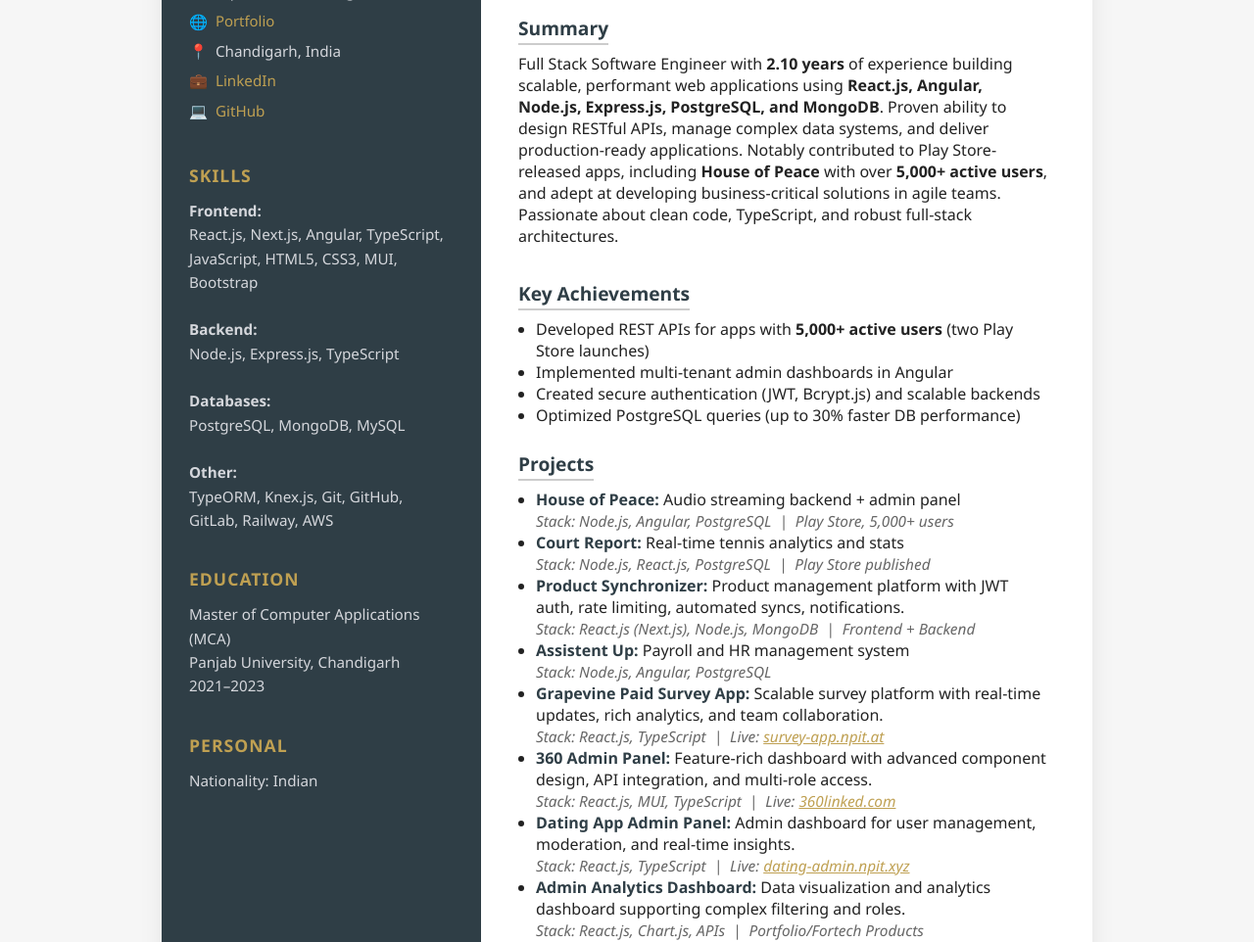
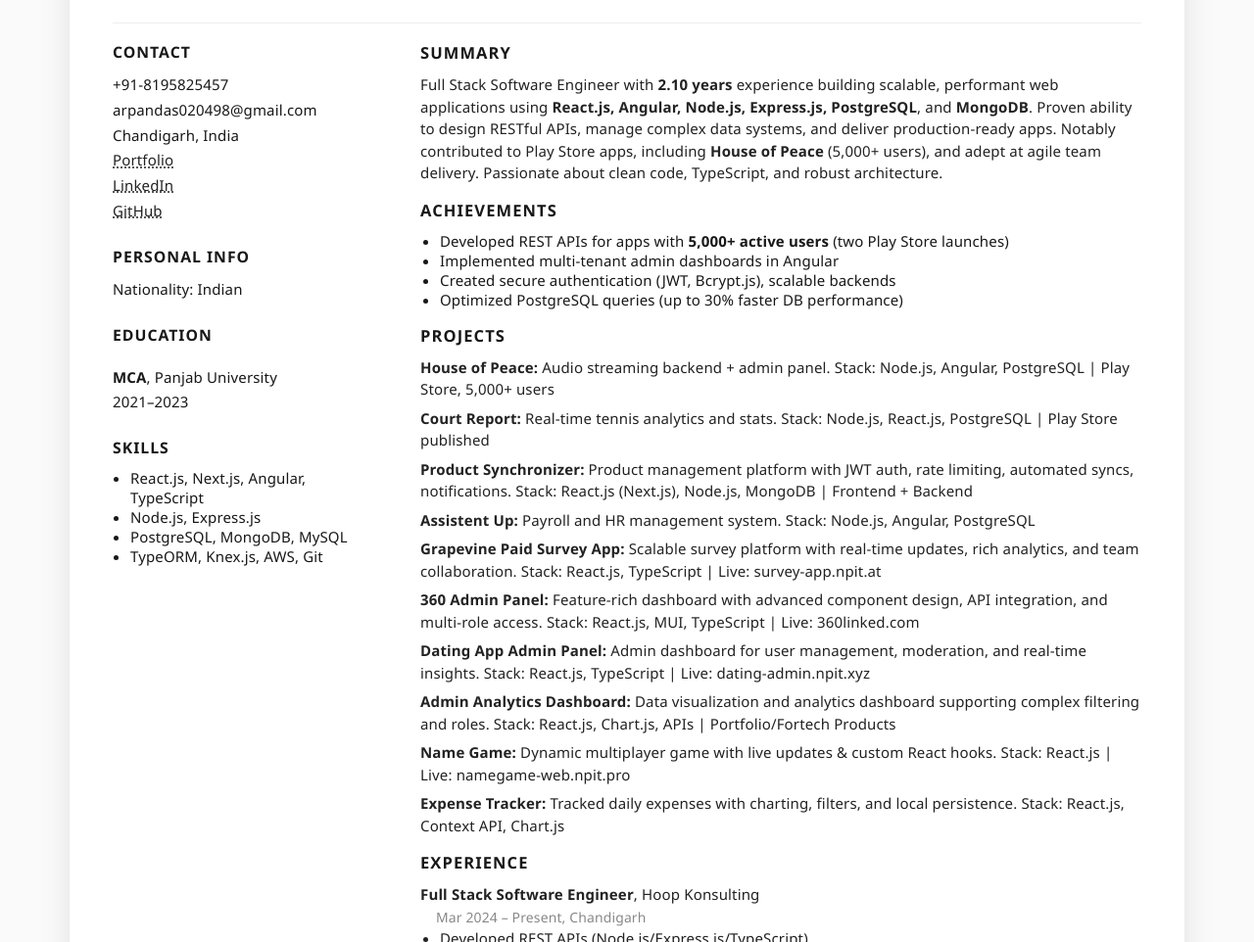
Before and after one commit to Arpan840/Resume, a plain HTML site: page index.html in a window 1280 px wide. Shown: the part 155-1117 px from the top of the page at 98% size. Drawn offline with Linux system fonts and the light colour scheme.

Commit message:
Refactor resume layout and styles for improved readability and responsiveness

```diff
--- a/index.html
+++ b/index.html
@@ -3,299 +3,274 @@
 <head>
   <meta charset="UTF-8">
   <title>Arpan Das – Resume</title>
-  <meta name="viewport" content="width=device-width,initial-scale=1">
+  <meta name="viewport" content="width=device-width, initial-scale=1">
   <style>
     body {
+      background: #fafafa;
+      font-family: "Segoe UI", Arial, Helvetica, sans-serif;
       margin: 0;
-      font-family: 'Segoe UI', Arial, sans-serif;
-      background: #f6f6f6;
-      color: #222;
+      color: #181818;
+      letter-spacing: 0.01em;
+      font-size: 15px;
     }
-    .container {
-      display: flex;
-      max-width: 950px;
+    .resume-wrapper {
+      max-width: 1050px;
+      margin: 40px auto;
       background: #fff;
-      margin: 32px auto;
-      box-shadow: 0 6px 24px rgba(0,0,0,0.08);
-      border-radius: 8px;
-      overflow: hidden;
-    }
-    .sidebar {
-      background: #2f3e46;
-      color: #d5d7dc;
-      width: 270px;
-      padding: 36px 28px;
-      flex-shrink: 0;
+      box-shadow: 0 8px 32px rgba(0, 0, 0, 0.10);
+      padding: 48px 44px 44px 44px;
       display: flex;
       flex-direction: column;
-      gap: 36px;
+      border-radius: 12px;
     }
-    .sidebar h2 {
-      margin: 0 0 12px 0;
-      font-size: 1.1em;
+    @media (max-width:900px) {
+      .resume-wrapper {
+        padding: 24px 4vw 24px 4vw;
+      }
+    }
+    .flex-row {
+      display: flex;
+      flex-wrap: wrap;
+      gap: 44px;
+    }
+    .col-left {
+      flex: 1 1 260px;
+      max-width: 270px;
+      min-width: 230px;
+    }
+    .col-right {
+      flex: 2 1 450px;
+      min-width: 260px;
+    }
+    @media (max-width:650px) {
+      .flex-row {
+        flex-direction: column;
+        gap: 0;
+      }
+      .col-left, .col-right {
+        max-width: 100vw;
+      }
+    }
+
+    /* HEADER */
+    .name-block {
+      font-size: 2.5em;
+      font-family: "Arial Black", Arial, sans-serif;
+      font-weight: 900;
+      letter-spacing: 2px;
+      margin-bottom: 0px;
+      margin-top: 0;
+    }
+    .headline {
+      font-size: 1.12em;
+      letter-spacing: 0.01em;
+      font-weight: 500;
+      margin-top: 0;
+      margin-bottom: 8px;
+    }
+    .divider {
+      border: none;
+      border-top: 1.2px solid #eee;
+      margin: 18px 0 18px 0;
+    }
+
+    /* LEFT BLOCK */
+    .side-section {
+      margin-bottom: 22px;
+    }
+    .side-section h2 {
+      font-size: 1.05em;
+      font-weight: bold;
       letter-spacing: 1px;
-      font-weight: 600;
-      color: #bfa052;
+      margin: 0 0 10px 0;
     }
-    .sidebar .info, .sidebar .skills {
-      font-size: 0.95em;
-      line-height: 1.6;
+    .side-section ul {
+      margin: 0 0 0 18px;
+      padding: 0;
+      list-style: disc;
     }
-    .sidebar .icon-label {
-      display: flex;
-      align-items: center;
+    .side-details {
       margin-bottom: 6px;
-    }
-    .sidebar .icon-label span {
-      margin-left: 8px;
+      line-height: 1.72;
       font-size: 1em;
     }
-    .sidebar a {
-      color: #bfa052;
-      text-decoration: none;
+    .side-section .side-label {
+      font-weight: bold;
+      margin-top: 10px;
+      display: inline-block;
+    }
+
+    /* RIGHT BLOCK */
+    .section-title {
+      font-size: 1.1em;
+      font-weight: bold;
+      letter-spacing: 1.1px;
+      margin: 30px 0 10px 0;
+    }
+    .section-title:first-of-type {
+      margin-top: 0;
+    }
+    .resume-section {
+      margin-bottom: 15px;
+    }
+    .resume-section ul {
+      margin: 0 0 0 20px;
+      padding: 0;
+      list-style: disc;
+    }
+    .with-date {
+      display: flex;
+      justify-content: space-between;
+      align-items: baseline;
+      gap: 12px;
+    }
+    .with-date .section-title {
+      margin-bottom: 0;
+    }
+    .right-details {
+      color: #222;
+      font-size: 1em;
+      line-height: 1.5;
+      margin-bottom: 7px;
+    }
+    .dates {
+      color: #888;
+      font-size: .93em;
+      font-weight: normal;
+      white-space: nowrap;
+      margin-left: 16px;
+    }
+    .projects strong {
+      font-weight: 600;
+    }
+
+    /* Minor styles */
+    a {
+      color: #222;
+      text-decoration: underline dotted;
       word-break: break-all;
     }
-    .main {
-      flex: 1;
-      padding: 38px 44px 38px 38px;
-      display: flex;
-      flex-direction: column;
-      gap: 25px;
-    }
-    .top-header {
-      display: flex;
-      align-items: flex-start;
-      justify-content: space-between;
-      gap: 12px;
-      flex-wrap: wrap;
-    }
-    .name-title {
-      margin-bottom: 6px;
-    }
-    .name {
-      font-size: 2em;
-      letter-spacing: 1px;
-      font-weight: bold;
-      margin: 0 0 2px;
-    }
-    .role {
-      font-size: 1.12em;
-      color: #bfa052;
-      font-weight: 600;
-    }
-    .summary, .section {
-      margin-bottom: 9px;
-    }
-    .section-title {
-      font-size: 1.2em;
-      font-weight: 600;
-      border-bottom: 2px solid #cccccc;
-      color: #2f3e46;
-      display: inline-block;
-      padding-bottom: 2px;
-      margin-bottom: 8px;
-      margin-top: 0;
-    }
-    ul {
-      margin: 0;
-      padding-left: 18px;
-    }
-    .projects .project-title {
-      font-weight: 600;
-      color: #2f3e46;
-    }
-    .projects .tech {
-      font-size: 0.96em;
-      color: #666666;
-      font-style: italic;
-    }
-    .exp-job {
-      margin-bottom: 15px;
-    }
-    .exp-job-title {
-      font-weight: 600;
-      color: #2f3e46;
-    }
-    .exp-job-company {
-      font-style: italic;
-      color: #bfa052;
-    }
-    @media (max-width: 800px) {
-      .container {
-        flex-direction: column;
-        max-width: 98vw;
-      }
-      .sidebar, .main {
-        width: 100%;
-        max-width: 100vw;
-      }
-      .sidebar {
-        flex-direction: row;
-        flex-wrap: wrap;
-        gap: 18px;
-        padding: 20px 12px;
-      }
-      .main {
-        padding: 22px 10px 20px 18px;
-      }
-    }
-    @media (max-width: 600px) {
-      .top-header {
-        flex-direction: column;
-        gap: 2px;
+    @media print {
+      body, .resume-wrapper {
+        background: #fff !important;
+        box-shadow: none !important;
+        color-adjust: exact;
+        -webkit-print-color-adjust: exact;
       }
     }
   </style>
 </head>
 <body>
-  <div class="container">
-    <!-- Sidebar -->
-    <aside class="sidebar">
-        <section>
+  <div class="resume-wrapper">
+    <!-- HEADER -->
+    <div class="name-block">Arpan Das</div>
+    <div class="headline">FULL STACK SOFTWARE ENGINEER</div>
+    <hr class="divider" />
+
+    <div class="flex-row">
+      <!-- LEFT COLUMN -->
+      <div class="col-left">
+        <div class="side-section">
           <h2>CONTACT</h2>
-          <div class="info">
-            <div class="icon-label">📞 <span>+91-8195825457</span></div>
-            <div class="icon-label">📧 <span>arpandas020498@gmail.com</span></div>
-            <div class="icon-label">🌐 <span style="font-size:0.98em;"><a href="https://my-port-folio-flax.vercel.app/" target="_blank">Portfolio</a></span></div>
-            <div class="icon-label">📍 <span>Chandigarh, India</span></div>
-            <div class="icon-label">💼 <span><a href="https://www.linkedin.com/in/arpan-das-51417a205/" target="_blank">LinkedIn</a></span></div>
-            <div class="icon-label">💻 <span><a href="https://github.com/Arpan840" target="_blank">GitHub</a></span></div>
+          <div class="side-details">
+            +91-8195825457<br>
+            arpandas020498@gmail.com<br>
+            Chandigarh, India<br>
+            <a href="https://my-port-folio-flax.vercel.app/" target="_blank">Portfolio</a><br>
+            <a href="https://www.linkedin.com/in/arpan-das-51417a205/" target="_blank">LinkedIn</a><br>
+            <a href="https://github.com/arpan840" target="_blank">GitHub</a>
           </div>
-        </section>
-        <section>
-          <h2>SKILLS</h2>
-          <div class="skills">
-            <b>Frontend:</b><br>
-            React.js, Next.js, Angular, TypeScript, JavaScript, HTML5, CSS3, MUI, Bootstrap<br><br>
-            <b>Backend:</b><br>
-            Node.js, Express.js, TypeScript<br><br>
-            <b>Databases:</b><br>
-            PostgreSQL, MongoDB, MySQL<br><br>
-            <b>Other:</b><br>
-            TypeORM, Knex.js, Git, GitHub, GitLab, Railway, AWS
         </div>
-        </section>
-        <section>
+        <div class="side-section">
+          <h2>PERSONAL INFO</h2>
+          <div class="side-details">
+            Nationality: Indian
+          </div>
+        </div>
+        <div class="side-section">
           <h2>EDUCATION</h2>
-          <div class="skills">
-            Master of Computer Applications (MCA)<br>
-            Panjab University, Chandigarh<br>
+          <div class="side-details">
+            <span class="side-label">MCA</span>, Panjab University<br>
             2021–2023
           </div>
-        </section>
-        <section>
-          <h2>PERSONAL</h2>
-          <div class="skills">
-            Nationality: Indian
         </div>
-        </section>
-    </aside>
+        <div class="side-section">
+          <h2>SKILLS</h2>
+          <ul>
+            <li>React.js, Next.js, Angular, TypeScript</li>
+            <li>Node.js, Express.js</li>
+            <li>PostgreSQL, MongoDB, MySQL</li>
+            <li>TypeORM, Knex.js, AWS, Git</li>
+          </ul>
+        </div>
+      </div>
 
-    <!-- Main Content -->
-    <main class="main">
-      <header class="top-header">
-        <div class="name-title">
-          <div class="name">Arpan Das</div>
-          <div class="role">Full Stack Software Engineer</div>
+      <!-- RIGHT COLUMN -->
+      <div class="col-right">
+        <div class="resume-section">
+          <div class="section-title">SUMMARY</div>
+          <div class="right-details">
+            Full Stack Software Engineer with <b>2.10 years</b> experience building scalable, performant web applications using <b>React.js, Angular, Node.js, Express.js, PostgreSQL</b>, and <b>MongoDB</b>. Proven ability to design RESTful APIs, manage complex data systems, and deliver production-ready apps. Notably contributed to Play Store apps, including <b>House of Peace</b> (5,000+ users), and adept at agile team delivery. Passionate about clean code, TypeScript, and robust architecture.
           </div>
-      </header>
-      <section class="summary">
-        <div class="section-title">Summary</div>
-        <div>
-          Full Stack Software Engineer with <b>2.10 years</b> of experience building scalable, performant web applications using <b>React.js, Angular, Node.js, Express.js, PostgreSQL, and MongoDB</b>. Proven ability to design RESTful APIs, manage complex data systems, and deliver production-ready applications. Notably contributed to Play Store-released apps, including <b>House of Peace</b> with over <b>5,000+ active users</b>, and adept at developing business-critical solutions in agile teams. Passionate about clean code, TypeScript, and robust full-stack architectures.
         </div>
-      </section>
 
-      <section>
-        <div class="section-title">Key Achievements</div>
+        <div class="resume-section">
+          <div class="section-title">ACHIEVEMENTS</div>
           <ul>
             <li>Developed REST APIs for apps with <b>5,000+ active users</b> (two Play Store launches)</li>
             <li>Implemented multi-tenant admin dashboards in Angular</li>
-          <li>Created secure authentication (JWT, Bcrypt.js) and scalable backends</li>
+            <li>Created secure authentication (JWT, Bcrypt.js), scalable backends</li>
             <li>Optimized PostgreSQL queries (up to 30% faster DB performance)</li>
           </ul>
-      </section>
-<section class="projects">
-  <div class="section-title">Projects</div>
-  <ul>
-    <!-- TOP PRIORITY, REAL-WORLD PROJECTS -->
-    <li>
-      <span class="project-title">House of Peace:</span> Audio streaming backend + admin panel<br>
-      <span class="tech">Stack: Node.js, Angular, PostgreSQL &nbsp;|&nbsp; Play Store, 5,000+ users</span>
-    </li>
-    <li>
-      <span class="project-title">Court Report:</span> Real-time tennis analytics and stats<br>
-      <span class="tech">Stack: Node.js, React.js, PostgreSQL &nbsp;|&nbsp; Play Store published</span>
-    </li>
-    <li>
-      <span class="project-title">Product Synchronizer:</span> Product management platform with JWT auth, rate limiting, automated syncs, notifications.<br>
-      <span class="tech">Stack: React.js (Next.js), Node.js, MongoDB &nbsp;|&nbsp; Frontend + Backend</span>
-    </li>
-    <li>
-      <span class="project-title">Assistent Up:</span> Payroll and HR management system<br>
-      <span class="tech">Stack: Node.js, Angular, PostgreSQL</span>
-    </li>
-    <!-- ADDITIONAL REACT.JS & PORTFOLIO PROJECTS -->
-    <li>
-      <span class="project-title">Grapevine Paid Survey App:</span> Scalable survey platform with real-time updates, rich analytics, and team collaboration.<br>
-      <span class="tech">Stack: React.js, TypeScript &nbsp;|&nbsp; Live: <a href="https://survey-app.npit.at/#/" style="color:#bfa052;" target="_blank">survey-app.npit.at</a></span>
-    </li>
-    <li>
-      <span class="project-title">360 Admin Panel:</span> Feature-rich dashboard with advanced component design, API integration, and multi-role access.<br>
-      <span class="tech">Stack: React.js, MUI, TypeScript &nbsp;|&nbsp; Live: <a href="https://st.360linked.com/#/auth/login" style="color:#bfa052;" target="_blank">360linked.com</a></span>
-    </li>
-    <li>
-      <span class="project-title">Dating App Admin Panel:</span> Admin dashboard for user management, moderation, and real-time insights.<br>
-      <span class="tech">Stack: React.js, TypeScript &nbsp;|&nbsp; Live: <a href="http://dating-admin.npit.xyz/#/auth/login?next=/" style="color:#bfa052;" target="_blank">dating-admin.npit.xyz</a></span>
-    </li>
-    <li>
-      <span class="project-title">Admin Analytics Dashboard:</span> Data visualization and analytics dashboard supporting complex filtering and roles.<br>
-      <span class="tech">Stack: React.js, Chart.js, APIs &nbsp;|&nbsp; Portfolio/Fortech Products</span>
-    </li>
-    <li>
-      <span class="project-title">Name Game:</span> Dynamic multiplayer game with live updates & custom React hooks.<br>
-      <span class="tech">Stack: React.js &nbsp;|&nbsp; Live: <a href="https://namegame-web.npit.pro/" style="color:#bfa052;" target="_blank">namegame-web.npit.pro</a></span>
-    </li>
-    <li>
-      <span class="project-title">Expense Tracker:</span> Tracked daily expenses with charting, filters, and local persistence.<br>
-      <span class="tech">Stack: React.js, Context API, Chart.js</span>
-    </li>
-    <!-- Add or remove as needed, but keep most high-impact projects at the top -->
-  </ul>
-</section>
+        </div>
 
-         <section>
-        <div class="section-title">Experience</div>
+        <div class="resume-section projects">
+  <div class="section-title">PROJECTS</div>
+  <div class='right-details'><strong>House of Peace:</strong> Audio streaming backend + admin panel. Stack: Node.js, Angular, PostgreSQL | Play Store, 5,000+ users</div>
+  <div class='right-details'><strong>Court Report:</strong> Real-time tennis analytics and stats. Stack: Node.js, React.js, PostgreSQL | Play Store published</div>
+  <div class='right-details'><strong>Product Synchronizer:</strong> Product management platform with JWT auth, rate limiting, automated syncs, notifications. Stack: React.js (Next.js), Node.js, MongoDB | Frontend + Backend</div>
+  <div class='right-details'><strong>Assistent Up:</strong> Payroll and HR management system. Stack: Node.js, Angular, PostgreSQL</div>
+  <div class='right-details'><strong>Grapevine Paid Survey App:</strong> Scalable survey platform with real-time updates, rich analytics, and team collaboration. Stack: React.js, TypeScript | Live: survey-app.npit.at</div>
+  <div class='right-details'><strong>360 Admin Panel:</strong> Feature-rich dashboard with advanced component design, API integration, and multi-role access. Stack: React.js, MUI, TypeScript | Live: 360linked.com</div>
+  <div class='right-details'><strong>Dating App Admin Panel:</strong> Admin dashboard for user management, moderation, and real-time insights. Stack: React.js, TypeScript | Live: dating-admin.npit.xyz</div>
+  <div class='right-details'><strong>Admin Analytics Dashboard:</strong> Data visualization and analytics dashboard supporting complex filtering and roles. Stack: React.js, Chart.js, APIs | Portfolio/Fortech Products</div>
+  <div class='right-details'><strong>Name Game:</strong> Dynamic multiplayer game with live updates & custom React hooks. Stack: React.js | Live: namegame-web.npit.pro</div>
+  <div class='right-details'><strong>Expense Tracker:</strong> Tracked daily expenses with charting, filters, and local persistence. Stack: React.js, Context API, Chart.js</div>
+</div>
 
-        <div class="exp-job">
-          <span class="exp-job-title">Full Stack Software Engineer</span> <span class="exp-job-company">@ Hoop Konsulting</span><br>
-          <span style="font-size:0.96em;">Mar 2024 – Present, Chandigarh</span>
+        <div class="resume-section">
+          <div class="section-title">EXPERIENCE</div>
+          <div class="right-details">
+            <strong>Full Stack Software Engineer</strong>, Hoop Konsulting<br />
+            <span class="dates">Mar 2024 – Present, Chandigarh</span>
             <ul>
               <li>Developed REST APIs (Node.js/Express.js/TypeScript)</li>
               <li>Built Angular admin dashboards, multi-tenant architecture</li>
               <li>Contributed to House of Peace, Court Report, Assistent Up</li>
             </ul>
           </div>
-        <div class="exp-job">
-          <span class="exp-job-title">React.js Developer</span> <span class="exp-job-company">@ NextPage IT Solutions</span><br>
-          <span style="font-size:0.96em;">Oct 2023 – Feb 2024, Chandigarh</span>
+          <div class="right-details">
+            <strong>React.js Developer</strong>, NextPage IT Solutions<br />
+            <span class="dates">Oct 2023 – Feb 2024, Chandigarh</span>
             <ul>
               <li>Built performant UI with React.js/TypeScript</li>
               <li>Enhanced UX and integrated backend APIs</li>
               <li>Developed interactive survey and admin apps</li>
             </ul>
           </div>
-        <div class="exp-job">
-          <span class="exp-job-title">Full Stack Developer</span> <span class="exp-job-company">@ Klythe Private Limited</span><br>
-          <span style="font-size:0.96em;">Mar 2022 – Mar 2023, Chandigarh</span>
+          <div class="right-details">
+            <strong>Full Stack Developer</strong>, Klythe Private Limited<br />
+            <span class="dates">Mar 2022 – Mar 2023, Chandigarh</span>
             <ul>
               <li>Built product management system (React.js/Node.js/MongoDB)</li>
               <li>Implemented JWT auth, Bcrypt.js, Cron jobs, Nodemailer</li>
               <li>Developed inventory, reporting, multi-role access modules</li>
             </ul>
           </div>
-      </section>
-    </main>
+        </div>
+
+      </div>
+    </div>
   </div>
 </body>
 </html>
```
Lines whose indentation alone changed are shown as unchanged.
